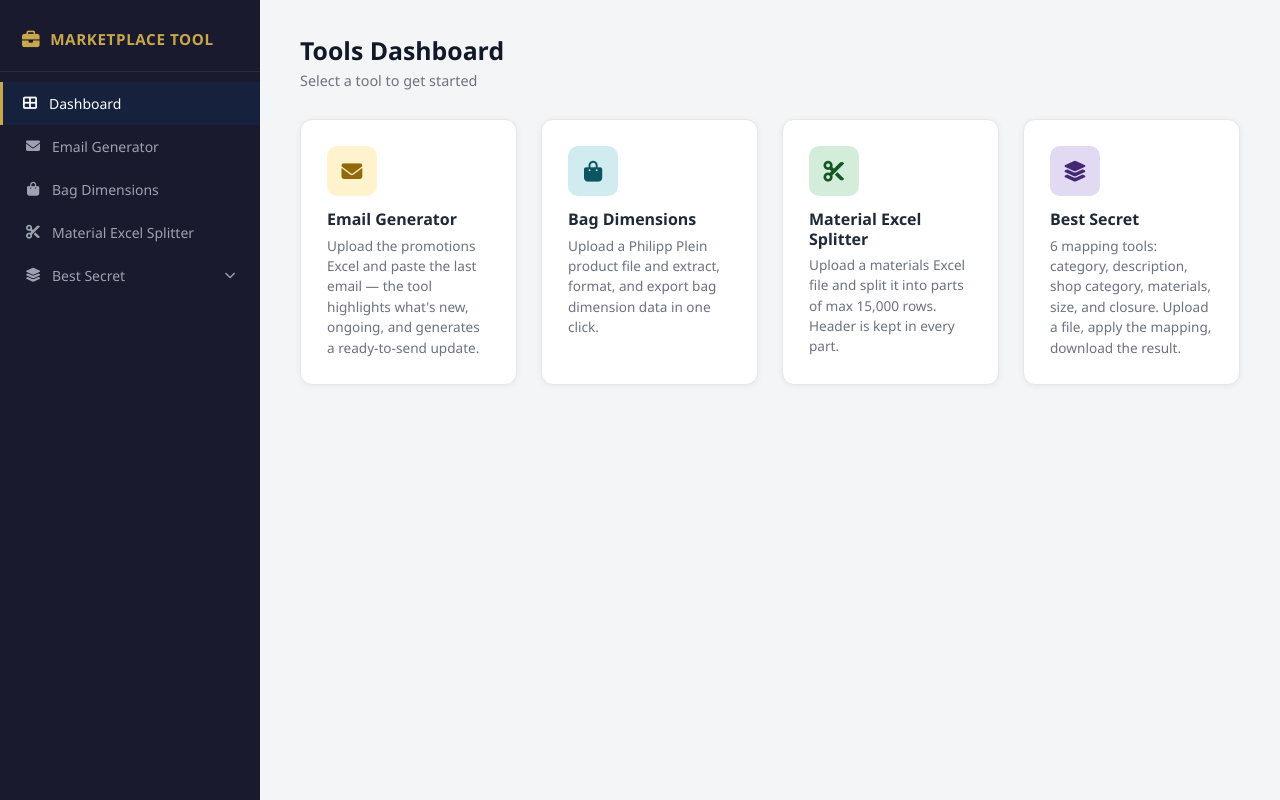
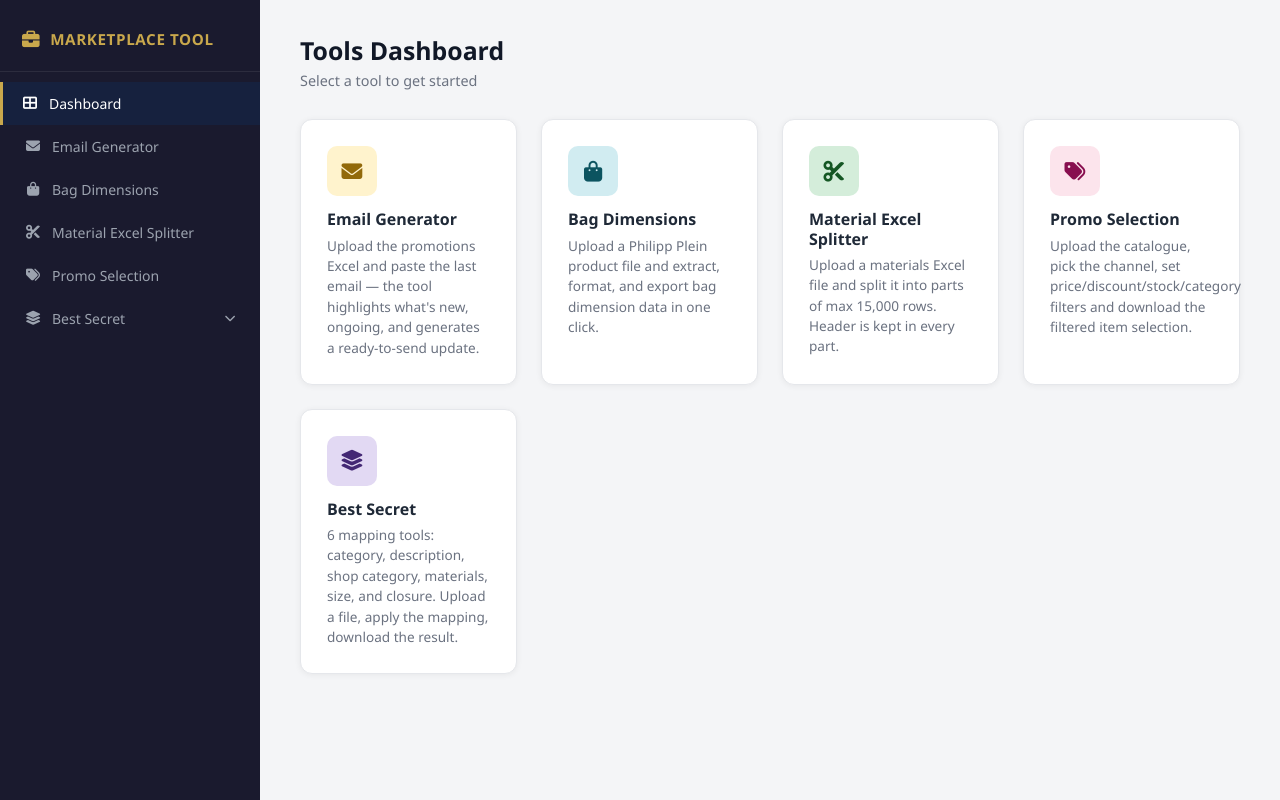
Before and after one commit to szucchelli98/PP, a Flask app: page / in a window 1280 px wide. Run offline with Flask 3, Linux system fonts and the light colour scheme.

Commit message:
Add Promo Selection tool
Upload catalogue, pick channel, set price/discount/stock/category filters,
download filtered Excel. Final price computed as price × (1 - channel disc)
with optional extra discount or full override.

Co-Authored-By: Claude Sonnet 4.6 <noreply@anthropic.com>

```diff
--- a/app.py
+++ b/app.py
@@ -13,11 +13,13 @@ def create_app():
     from modules.bag_dimensions.routes import bag_bp
     from modules.file_splitter.routes import splitter_bp
     from modules.best_secret.routes import best_secret_bp
+    from modules.promo_selection.routes import promo_bp
 
     app.register_blueprint(email_bp, url_prefix="/email")
     app.register_blueprint(bag_bp, url_prefix="/bag-dimensions")
     app.register_blueprint(splitter_bp, url_prefix="/file-splitter")
     app.register_blueprint(best_secret_bp, url_prefix="/best-secret")
+    app.register_blueprint(promo_bp, url_prefix="/promo-selection")
 
     @app.errorhandler(Exception)
     def handle_exception(e):
--- /dev/null
+++ b/modules/promo_selection/routes.py
@@ -0,0 +1,205 @@
+from io import BytesIO
+import re
+
+import pandas as pd
+from flask import Blueprint, Response, jsonify, render_template, request
+
+promo_bp = Blueprint("promo_selection", __name__, template_folder="templates")
+
+# ── Discount column detection ─────────────────────────────────────────────────
+DISCOUNT_SUFFIX = " discount"
+
+STOCK_COLUMNS = [
+    "TOTAL STOCK (ALL REGIONS)",
+    "EU STOCK",
+    "US STOCK",
+    "RU STOCK",
+    "ASIA STOCK",
+    "AMERICAS STOCK",
+    "ITG STOCK",
+    "SPEDIMEX STOCK",
+    "EU DOS STOCK",
+    "DISPLAY ZONE STOCK",
+]
+
+
+def _discount_columns(df: pd.DataFrame) -> list[str]:
+    """Return all columns whose name ends with ' discount'."""
+    return [c for c in df.columns if c.lower().endswith(DISCOUNT_SUFFIX)]
+
+
+def _channel_name(col: str) -> str:
+    """'bestSecret discount' → 'bestSecret'"""
+    return col[: -len(DISCOUNT_SUFFIX)]
+
+
+def _available_stock_cols(df: pd.DataFrame) -> list[str]:
+    return [c for c in STOCK_COLUMNS if c in df.columns]
+
+
+# ── Routes ────────────────────────────────────────────────────────────────────
+
+@promo_bp.route("/")
+def index():
+    return render_template("promo_selection/index.html")
+
+
+@promo_bp.route("/parse", methods=["POST"])
+def parse():
+    """Read the uploaded file and return channels, categories, microcategories, stock columns."""
+    file = request.files.get("file")
+    if not file:
+        return jsonify({"error": "No file provided"}), 400
+    try:
+        df = pd.read_excel(BytesIO(file.read()))
+
+        channels = [_channel_name(c) for c in _discount_columns(df)]
+        categories = sorted(df["CATEGORY"].dropna().unique().tolist()) if "CATEGORY" in df.columns else []
+        microcategories = sorted(df["MICROCATEGORY"].dropna().unique().tolist()) if "MICROCATEGORY" in df.columns else []
+        stock_cols = _available_stock_cols(df)
+
+        return jsonify({
+            "channels": channels,
+            "categories": categories,
+            "microcategories": microcategories,
+            "stock_columns": stock_cols,
+        })
+    except Exception as exc:
+        return jsonify({"error": str(exc)}), 400
+
+
+@promo_bp.route("/export", methods=["POST"])
+def export():
+    file = request.files.get("file")
+    if not file:
+        return jsonify({"error": "No file provided"}), 400
+
+    # ── Read params ───────────────────────────────────────────────────────────
+    channel          = request.form.get("channel", "").strip()
+    adjustment_type  = request.form.get("adjustment_type", "extra_discount")   # "extra_discount" | "new_discount"
+    adjustment_value = _float(request.form.get("adjustment_value"))             # %
+
+    min_final_price  = _float(request.form.get("min_final_price"))
+    max_final_price  = _float(request.form.get("max_final_price"))
+
+    min_channel_disc = _float(request.form.get("min_channel_discount"))
+    max_channel_disc = _float(request.form.get("max_channel_discount"))
+
+    stock_col        = request.form.get("stock_column", "").strip()             # e.g. "EU STOCK"
+    exclude_zero_stock = request.form.get("exclude_zero_stock") == "true"
+
+    include_cats     = _list(request.form.get("include_categories"))
+    exclude_cats     = _list(request.form.get("exclude_categories"))
+    include_micros   = _list(request.form.get("include_microcategories"))
+    exclude_micros   = _list(request.form.get("exclude_microcategories"))
+
+    try:
+        df = pd.read_excel(BytesIO(file.read()))
+
+        # ── Find discount column ──────────────────────────────────────────────
+        disc_col = f"{channel}{DISCOUNT_SUFFIX}"
+        if disc_col not in df.columns:
+            return jsonify({"error": f"Discount column '{disc_col}' not found in file."}), 400
+
+        df[disc_col] = pd.to_numeric(df[disc_col], errors="coerce").fillna(0)
+        df["PRICE"]  = pd.to_numeric(df["PRICE"],  errors="coerce").fillna(0)
+
+        # ── Compute final price ───────────────────────────────────────────────
+        channel_disc_pct = df[disc_col] / 100.0
+
+        if adjustment_type == "new_discount" and adjustment_value is not None:
+            # Override channel discount entirely with the new value
+            effective_disc_pct = adjustment_value / 100.0
+        else:
+            effective_disc_pct = channel_disc_pct  # base
+
+        if adjustment_type == "extra_discount" and adjustment_value is not None:
+            # Apply extra % on top of already-discounted price
+            df["FINAL PRICE"] = df["PRICE"] * (1 - effective_disc_pct) * (1 - adjustment_value / 100.0)
+        else:
+            df["FINAL PRICE"] = df["PRICE"] * (1 - effective_disc_pct)
+
+        df["FINAL PRICE"] = df["FINAL PRICE"].round(2)
+
+        # ── Filters ───────────────────────────────────────────────────────────
+
+        # Final price range
+        if min_final_price is not None:
+            df = df[df["FINAL PRICE"] >= min_final_price]
+        if max_final_price is not None:
+            df = df[df["FINAL PRICE"] <= max_final_price]
+
+        # Channel discount range
+        if min_channel_disc is not None:
+            df = df[df[disc_col] >= min_channel_disc]
+        if max_channel_disc is not None:
+            df = df[df[disc_col] <= max_channel_disc]
+
+        # Stock filter
+        if exclude_zero_stock and stock_col and stock_col in df.columns:
+            df[stock_col] = pd.to_numeric(df[stock_col], errors="coerce").fillna(0)
+            df = df[df[stock_col] > 0]
+
+        # Category filters
+        if "CATEGORY" in df.columns:
+            if include_cats:
+                df = df[df["CATEGORY"].isin(include_cats)]
+            if exclude_cats:
+                df = df[~df["CATEGORY"].isin(exclude_cats)]
+
+        # Microcategory filters
+        if "MICROCATEGORY" in df.columns:
+            if include_micros:
+                df = df[df["MICROCATEGORY"].isin(include_micros)]
+            if exclude_micros:
+                df = df[~df["MICROCATEGORY"].isin(exclude_micros)]
+
+        # ── Build output ──────────────────────────────────────────────────────
+        # Move FINAL PRICE right after PRICE for readability
+        cols = list(df.columns)
+        if "PRICE" in cols and "FINAL PRICE" in cols:
+            cols.remove("FINAL PRICE")
+            price_idx = cols.index("PRICE")
+            cols.insert(price_idx + 1, "FINAL PRICE")
+            df = df[cols]
+
+        buf = BytesIO()
+        df.to_excel(buf, index=False)
+        xlsx_bytes = buf.getvalue()
+
+        base = file.filename.rsplit(".", 1)[0]
+        return Response(
+            xlsx_bytes,
+            status=200,
+            mimetype="application/vnd.openxmlformats-officedocument.spreadsheetml.sheet",
+            headers={
+                "Content-Disposition": f'attachment; filename="{base}_promo_selection.xlsx"',
+                "Content-Length": str(len(xlsx_bytes)),
+                "X-Row-Count": str(len(df)),
+            },
+        )
+    except Exception as exc:
+        return jsonify({"error": str(exc)}), 400
+
+
+# ── Helpers ───────────────────────────────────────────────────────────────────
+
+def _float(val) -> float | None:
+    try:
+        return float(val) if val not in (None, "", "null") else None
+    except (TypeError, ValueError):
+        return None
+
+
+def _list(val) -> list[str]:
+    """Parse a JSON-encoded list or comma-separated string into a Python list."""
+    if not val:
+        return []
+    val = val.strip()
+    if val.startswith("["):
+        import json
+        try:
+            return [str(v) for v in json.loads(val)]
+        except Exception:
+            pass
+    return [v.strip() for v in val.split(",") if v.strip()]
--- a/templates/base.html
+++ b/templates/base.html
@@ -41,6 +41,12 @@
         <a href="{{ url_for('splitter.index') }}"
            class="{{ 'active' if request.blueprint == 'splitter' else '' }}">
           <i class="fas fa-scissors"></i> Material Excel Splitter
+        </a>
+      </li>
+      <li>
+        <a href="{{ url_for('promo_selection.index') }}"
+           class="{{ 'active' if request.blueprint == 'promo_selection' else '' }}">
+          <i class="fas fa-tags"></i> Promo Selection
         </a>
       </li>
       <li class="nav-group {{ 'open' if request.blueprint == 'best_secret' else '' }}">
--- a/templates/dashboard.html
+++ b/templates/dashboard.html
@@ -67,6 +67,16 @@
   </div>
 
   <div class="col-md-6 col-xl-3">
+    <a href="{{ url_for('promo_selection.index') }}" class="tool-card">
+      <div class="tool-icon" style="background:#fce4ec; color:#880e4f;">
+        <i class="fas fa-tags"></i>
+      </div>
+      <h5>Promo Selection</h5>
+      <p>Upload the catalogue, pick the channel, set price/discount/stock/category filters and download the filtered item selection.</p>
+    </a>
+  </div>
+
+  <div class="col-md-6 col-xl-3">
     <a href="{{ url_for('best_secret.index') }}" class="tool-card">
       <div class="tool-icon" style="background:#e2d9f3; color:#432874;">
         <i class="fas fa-layer-group"></i>
```
Also changed, not shown: modules/promo_selection/templates/promo_selection/index.html (added, +271 -0 lines), modules/promo_selection/__init__.py (added).
